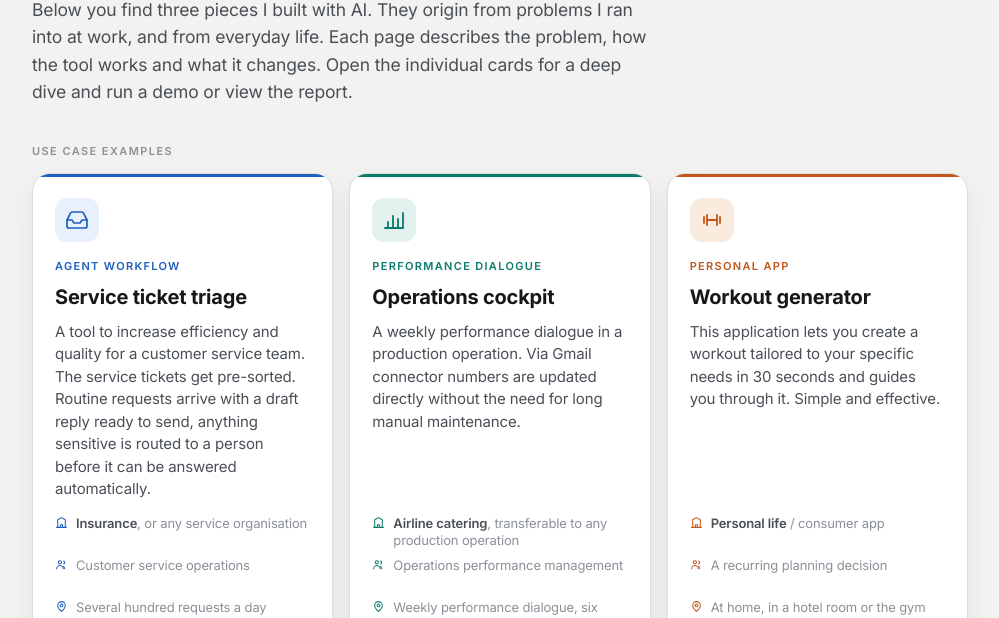
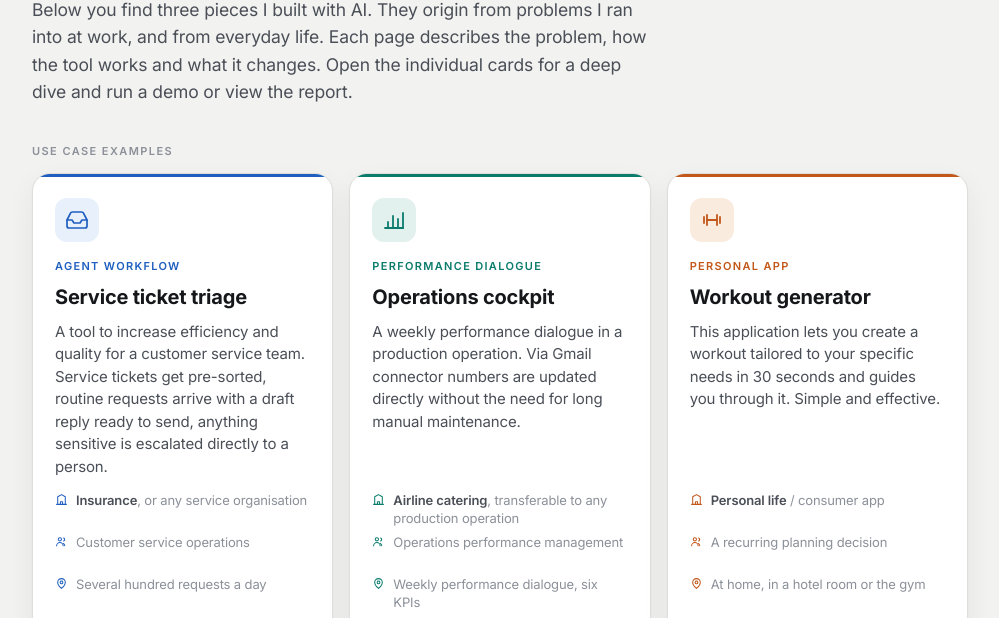
Before and after one commit to BenediktSaal/portfolio, a plain HTML site: page index.html in a window 1280 px wide. Shown: the part 182-800 px from the top of the page, without its empty margins (140-1139 px from the left). Drawn offline with Linux system fonts and the light colour scheme.

Commit message:
Refine description of service ticket triage tool
Updated the description of the service ticket triage tool for clarity and conciseness.

```diff
--- a/index.html
+++ b/index.html
@@ -219,9 +219,8 @@
       <div class="ic"><svg width="24" height="24" viewBox="0 0 24 24" fill="none" stroke="var(--c1)" stroke-width="1.7" stroke-linecap="round" stroke-linejoin="round"><path d="M22 12h-5l-2 3H9l-2-3H2"/><path d="M5.5 5.1 2 12v6a2 2 0 0 0 2 2h16a2 2 0 0 0 2-2v-6l-3.5-6.9A2 2 0 0 0 16.8 4H7.2a2 2 0 0 0-1.7 1.1z"/></svg></div>
       <div class="kind">Agent workflow</div>
       <h2>Service ticket triage</h2>
-      <p>A tool to increase efficiency and quality for a customer service team. The service tickets get pre-sorted. Routine requests arrive with a draft reply
-      ready to send, anything sensitive is routed to a person before it can be answered
-      automatically.</p>
+      <p>A tool to increase efficiency and quality for a customer service team. Service tickets get pre-sorted, routine requests arrive with a draft reply
+      ready to send, anything sensitive is escalated directly to a person.</p>
       <div class="meta">
         <div><span><svg width="13" height="13" viewBox="0 0 24 24" fill="none" stroke="currentColor" stroke-width="1.9" stroke-linecap="round" stroke-linejoin="round"><path d="M3 21h18"/><path d="M5 21V7l7-4 7 4v14"/><path d="M10 21v-5h4v5"/></svg></span><span><b>Insurance</b>, or any service organisation</span></div>
         <div><span><svg width="13" height="13" viewBox="0 0 24 24" fill="none" stroke="currentColor" stroke-width="1.9" stroke-linecap="round" stroke-linejoin="round"><circle cx="9" cy="8" r="3"/><path d="M3 20a6 6 0 0 1 12 0"/><path d="M16 5.5a3 3 0 0 1 0 5.5"/><path d="M18 20a5.5 5.5 0 0 0-2.5-4.3"/></svg></span><span>Customer service operations</span></div>
```
